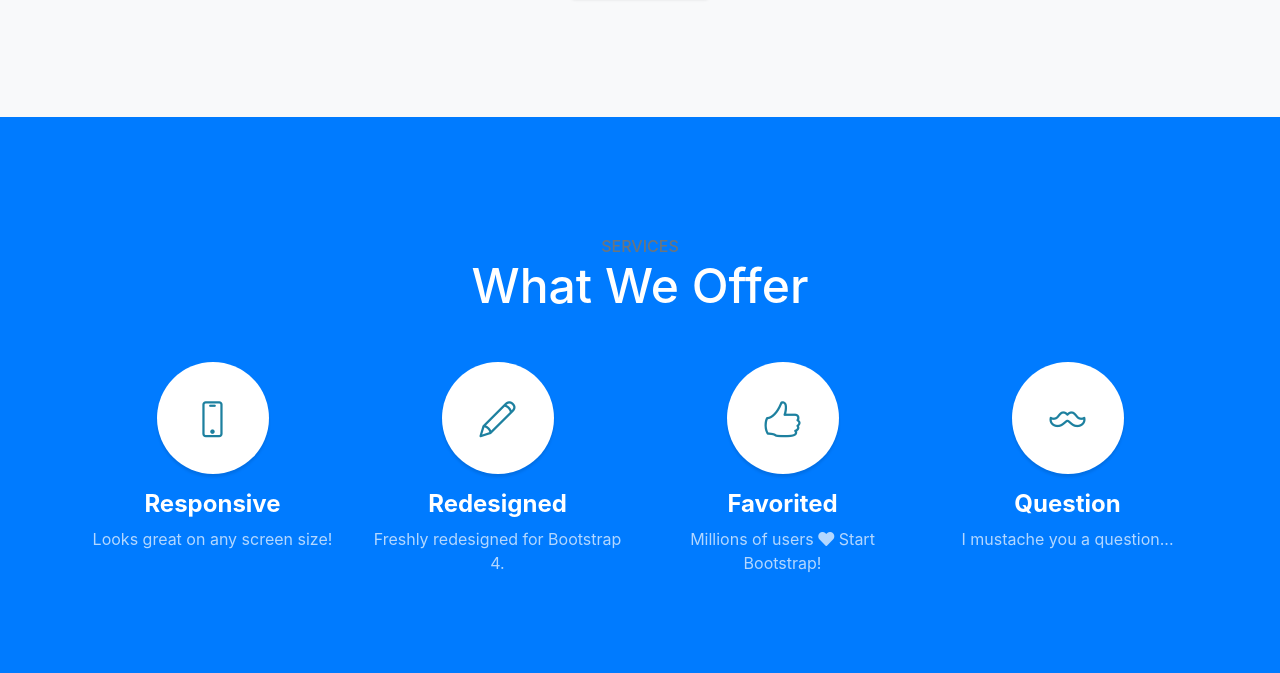
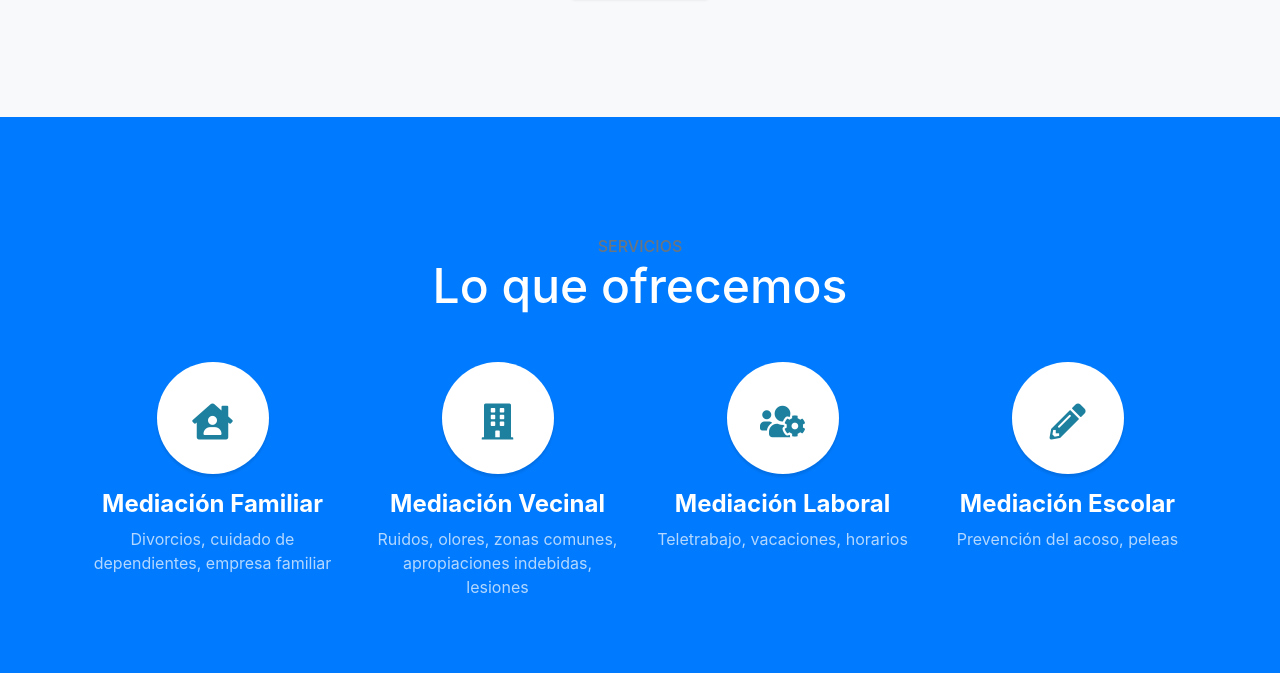
Before and after one commit to magrandury/anagonzalezposado.github.io, a website with bundled scripts: page index.html in a window 1280 px wide. Shown: the part 1115-1788 px from the top of the page. Built offline with nearby package versions, Linux system fonts and the light colour scheme.

Commit message:
Sección Servicios

```diff
--- a/index.html
+++ b/index.html
@@ -8,7 +8,7 @@
   <meta name="description" content="">
   <meta name="author" content="">
 
-  <title>Stylish Portfolio - Start Bootstrap Template</title>
+  <title>Ana González Posado</title>
 
   <!-- Bootstrap Core CSS -->
   <link href="vendor/bootstrap/css/bootstrap.min.css" rel="stylesheet">
@@ -55,7 +55,7 @@
   <!-- Header -->
   <header class="masthead d-flex">
     <div class="container text-center my-auto">
-      <h1 class="mb-1">Stylish Portfolio</h1>
+      <h1 class="mb-1">Ana González Posado</h1>
       <h3 class="mb-5">
         <em>A Free Bootstrap Theme by Start Bootstrap</em>
       </h3>
@@ -82,47 +82,45 @@
   <section class="content-section bg-primary text-white text-center" id="services">
     <div class="container">
       <div class="content-section-heading">
-        <h3 class="text-secondary mb-0">Services</h3>
-        <h2 class="mb-5">What We Offer</h2>
+        <h3 class="text-secondary mb-0">Servicios</h3>
+        <h2 class="mb-5">Lo que ofrecemos</h2>
       </div>
       <div class="row">
         <div class="col-lg-3 col-md-6 mb-5 mb-lg-0">
           <span class="service-icon rounded-circle mx-auto mb-3">
-            <i class="icon-screen-smartphone"></i>
+            <i class="fas fa-house-user"></i>
           </span>
           <h4>
-            <strong>Responsive</strong>
+            <strong>Mediación Familiar</strong>
           </h4>
-          <p class="text-faded mb-0">Looks great on any screen size!</p>
+          <p class="text-faded mb-0">Divorcios, cuidado de dependientes, empresa familiar</p>
         </div>
         <div class="col-lg-3 col-md-6 mb-5 mb-lg-0">
           <span class="service-icon rounded-circle mx-auto mb-3">
-            <i class="icon-pencil"></i>
+            <i class="fas fa-building"></i>
           </span>
           <h4>
-            <strong>Redesigned</strong>
+            <strong>Mediación Vecinal</strong>
           </h4>
-          <p class="text-faded mb-0">Freshly redesigned for Bootstrap 4.</p>
+          <p class="text-faded mb-0">Ruidos, olores, zonas comunes, apropiaciones indebidas, lesiones</p>
         </div>
         <div class="col-lg-3 col-md-6 mb-5 mb-md-0">
           <span class="service-icon rounded-circle mx-auto mb-3">
-            <i class="icon-like"></i>
+            <i class="fas fa-users-cog"></i>
           </span>
           <h4>
-            <strong>Favorited</strong>
+            <strong>Mediación Laboral</strong>
           </h4>
-          <p class="text-faded mb-0">Millions of users
-            <i class="fas fa-heart"></i>
-            Start Bootstrap!</p>
+          <p class="text-faded mb-0">Teletrabajo, vacaciones, horarios</p>
         </div>
         <div class="col-lg-3 col-md-6">
           <span class="service-icon rounded-circle mx-auto mb-3">
-            <i class="icon-mustache"></i>
+            <i class="fas fa-pencil-alt"></i>
           </span>
           <h4>
-            <strong>Question</strong>
+            <strong>Mediación Escolar</strong>
           </h4>
-          <p class="text-faded mb-0">I mustache you a question...</p>
+          <p class="text-faded mb-0">Prevención del acoso, peleas</p>
         </div>
       </div>
     </div>
```
Also changed, not shown: css/stylish-portfolio.css (+7 -10 lines), 1 other file.
